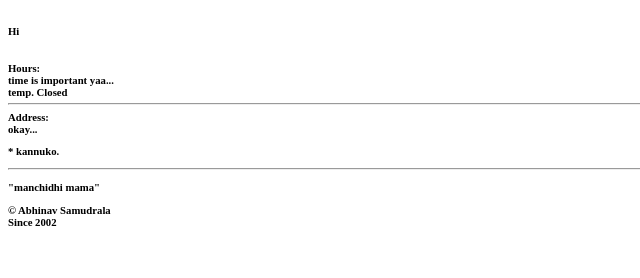
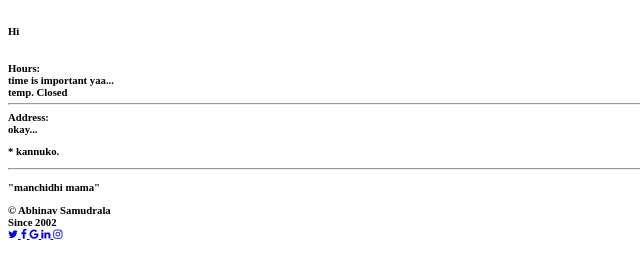
Before and after one commit to sabhinav3/projX, a plain HTML site: page index.html in a window 1280 px wide. Shown: the full height of the page, 0-640 px from the left. Drawn offline with Linux system fonts and the light colour scheme.

Commit message:
Update index.html

```diff
--- a/index.html
+++ b/index.html
@@ -3,6 +3,8 @@
   <head>
     <meta charset="utf-8">
     <title></title>
+    <!--JS for Social Logos -->
+    <link rel="stylesheet" href="https://cdnjs.cloudflare.com/ajax/libs/font-awesome/4.7.0/css/font-awesome.min.css">
   </head>
   <body>
         <h6>Hi<h6>
```
